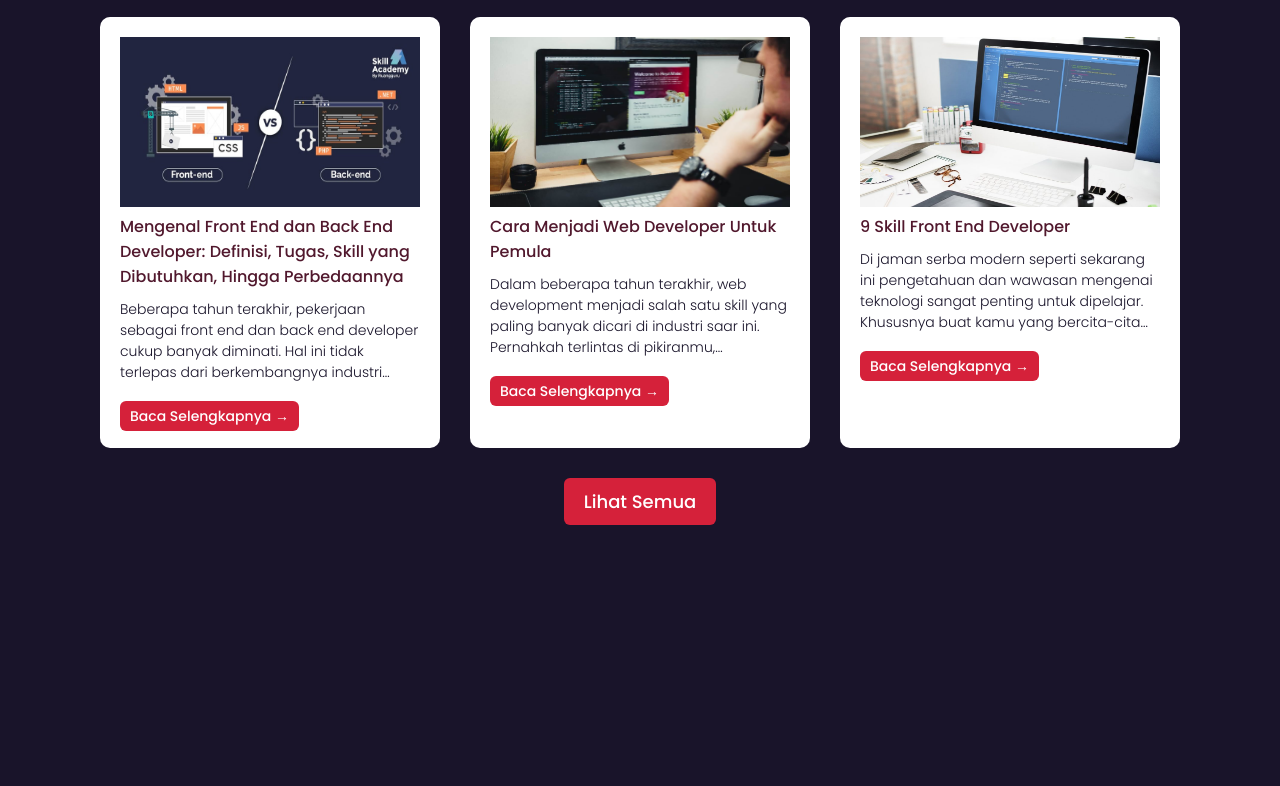
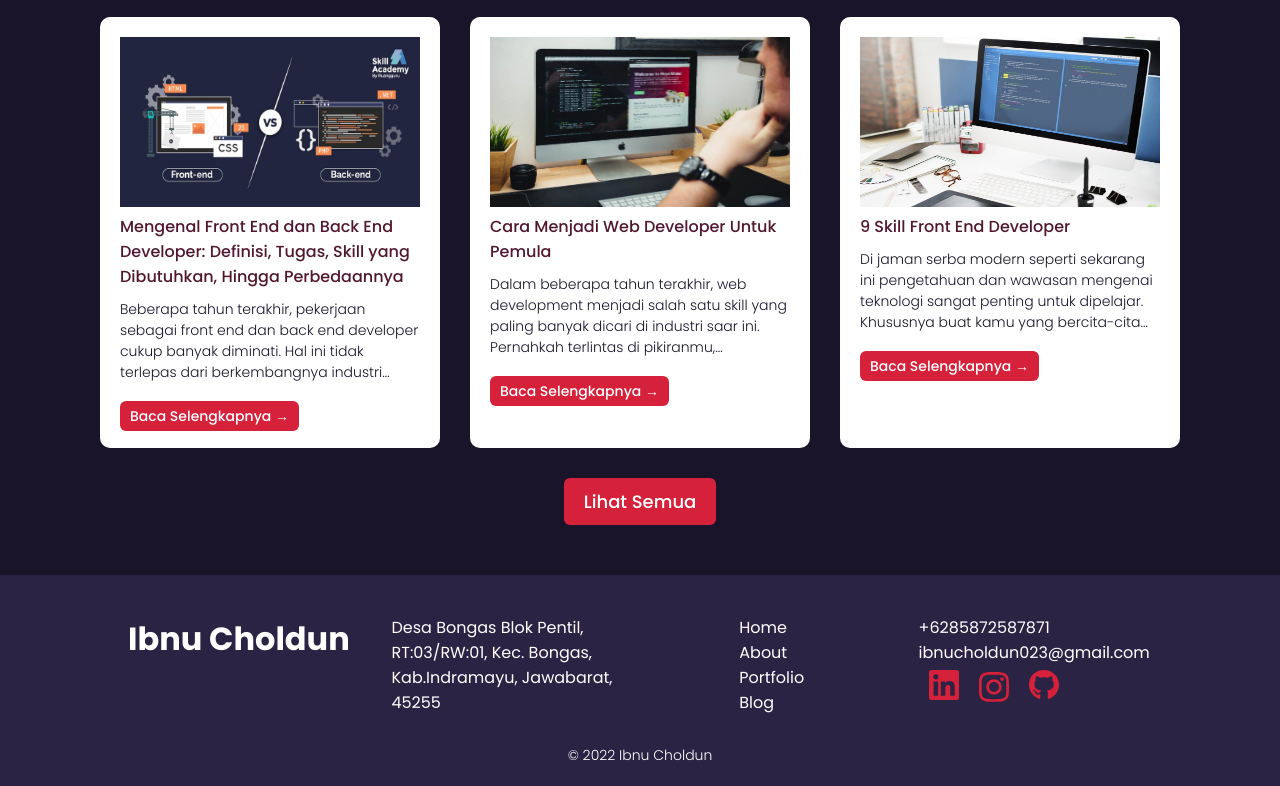
Before and after one commit to ibnucholdun/TPA-1-Personal-Website, a plain HTML site: page index.html in a window 1280 px wide. Shown: the part 1761-2547 px from the top of the page. Before the commit the page ends 2336 px from the top, so only its background shows below. Drawn offline with Linux system fonts and the light colour scheme.

Commit message:
membuat footer pada page home

```diff
--- a/index.html
+++ b/index.html
@@ -121,7 +121,38 @@
             </article>
         </section>
     </main>
-    <footer></footer>
+    <footer>
+        <div class="container">
+            <h1>Ibnu Choldun</h1>
+            <div class="alamat">
+                <p>Desa Bongas Blok Pentil, RT:03/RW:01, Kec. Bongas, Kab.Indramayu, Jawabarat, 45255</p>
+            </div>
+            <div class="nav">
+                <ul>
+                    <li><a href="index.html">Home</a> </li>
+                    <li><a href="/Page/About Page/about.html">About</a> </li>
+                    <li><a href="/Page/Portfolio Page/portfolio.html">Portfolio</a> </li>
+                    <li><a href="/Page/Blog Page/blog.html">Blog</a> </li>
+                </ul>
+            </div>
+            <div class="contact">
+                <p>+6285872587871</p>
+                <p>ibnucholdun023@gmail.com</p>
+                <div class="sosmed">
+                    <a href="https://www.linkedin.com/in/ibnucholdun/" target="_blank" rel="noopener">
+                        <img src="/assets/icon/linkedin.svg" alt="linkedin" width="30">
+                    </a>
+                    <a href="https://www.instagram.com/ibnu.choldun15" target="_blank" rel="noopener">
+                        <img src="/assets/icon/instagram.svg" alt="instagram" width="30">
+                    </a>
+                    <a href="https://github.com/ibnucholdun" target="_blank" rel="noopener">
+                        <img src="/assets/icon/github.svg" alt="github" width="30">
+                    </a>
+                </div>
+            </div>
+        </div>
+        <p class="copy">© 2022 Ibnu Choldun</p>
+    </footer>
     <script src="script.js"></script>
 </body>
 </html>
--- a/style.css
+++ b/style.css
@@ -258,6 +258,40 @@ header .menu{
     font-weight: 500;
 }
 
+/* FOOTER */
+footer{
+    background-color: #2A2344;
+    padding: 20px 10%;
+    margin-top: 50px;
+}
+
+footer .container{
+    display: grid;
+    grid-template-columns: repeat(4, 1fr);
+    grid-gap: 30px;
+    margin: 20px 0 30px;
+}
+
+footer .container .nav,
+footer .container .alamat{
+    display: flex;
+    justify-content: center;
+}
+footer .container .sosmed{
+    display: flex;
+    margin-top: 5px;
+}
+footer .container .contact a{
+    padding: 0 10px;
+}
+
+footer .copy{
+    text-align: center;
+    color: #fff;
+    font-size: 14px;
+    font-weight: 300;
+}
+
 /* RESPONSIVE */
 @media screen and (max-width: 768px){
     /*HERO SECTION*/
@@ -350,6 +384,14 @@ header .menu{
         width: 330px;
     }
 
+    /* FOOTER */
+    footer .container{
+        grid-template-columns: 1fr;
+    }
+    footer .container .nav,
+    footer .container .alamat{
+        justify-content: start;
+    }
 }
 
 @media screen and (min-device-width: 1024px) and (max-device-width: 1200px) {
```
Also changed, not shown: assets/icon/github.svg (added), assets/icon/instagram.svg (added), assets/icon/linkedin.svg (added).
